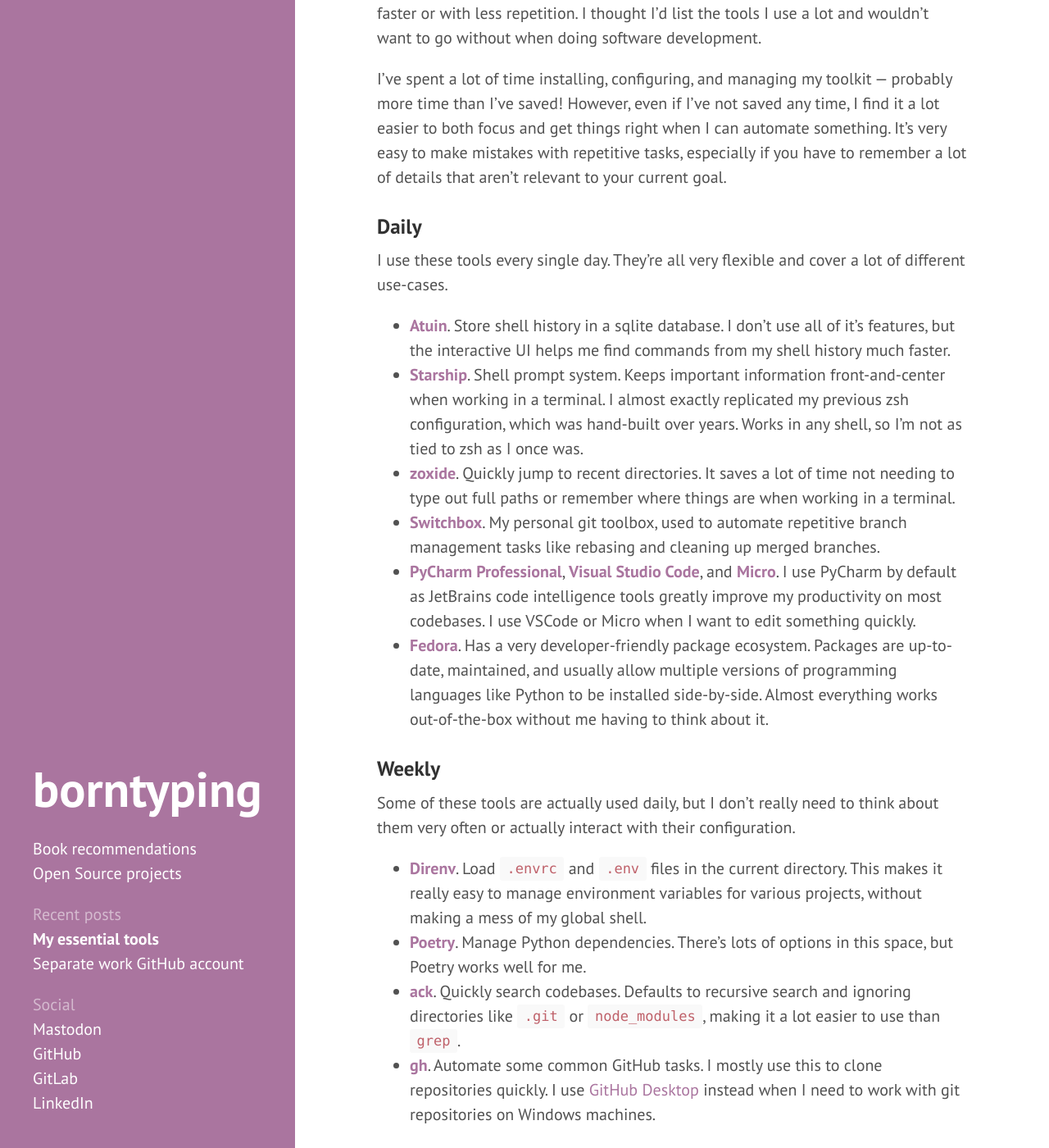
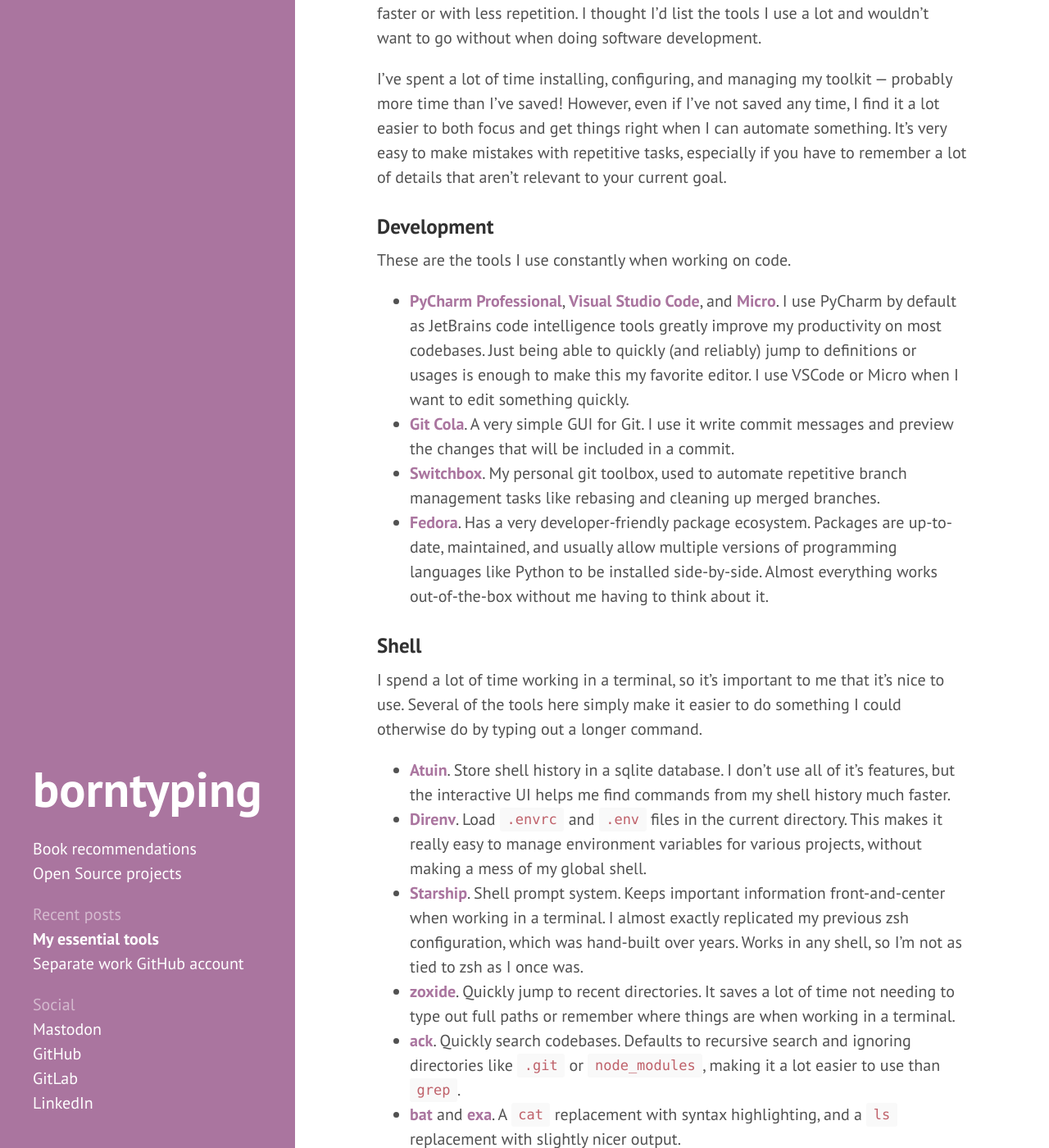
Before and after one commit to borntyping/borntyping.github.io, a Jekyll site: the page built from _posts/2023-06-14-my-essential-tools.md, in a window 1280 px wide and 1400 px high, scrolled down 209 px. Shown: the whole window at 82% size. Built offline with Jekyll 4.4.1, drawn with Linux system fonts in a browser that asks for light colours; some of the changed text lies outside the part shown.

Commit message:
Rewrite 2023-06-14-my-essential-tools.md

```diff
--- a/_posts/2023-06-14-my-essential-tools.md
+++ b/_posts/2023-06-14-my-essential-tools.md
@@ -9,32 +9,40 @@
 
 I've spent a lot of time installing, configuring, and managing my toolkit — probably more time than I've saved! However, even if I've not saved any time, I find it a lot easier to both focus and get things right when I can automate something. It's very easy to make mistakes with repetitive tasks, especially if you have to remember a lot of details that aren't relevant to your current goal.
 
-### Daily
+### Development
 
-I use these tools every single day. They're all very flexible and cover a lot of different use-cases.
+These are the tools I use constantly when working on code.
+
+- **[PyCharm Professional](https://www.jetbrains.com/pycharm/)**, **[Visual Studio Code](https://code.visualstudio.com/)**, and **[Micro](https://micro-editor.github.io/)**. I use PyCharm by default as JetBrains code intelligence tools greatly improve my productivity on most codebases. Just being able to quickly (and reliably) jump to definitions or usages is enough to make this my favorite editor. I use VSCode or Micro when I want to edit something quickly.
+- **[Git Cola](https://git-cola.github.io/)**. A very simple GUI for Git. I use it write commit messages and preview the changes that will be included in a commit.
+- **[Switchbox](https://github.com/borntyping/switchbox)**. My personal git toolbox, used to automate repetitive branch management tasks like rebasing and cleaning up merged branches.
+- **[Fedora](https://fedoraproject.org/)**. Has a very developer-friendly package ecosystem. Packages are up-to-date, maintained, and usually allow multiple versions of programming languages like Python to be installed side-by-side. Almost everything works out-of-the-box without me having to think about it.
+
+### Shell
+
+I spend a lot of time working in a terminal, so it's important to me that it's nice to use. Several of the tools here simply make it easier to do something I could otherwise do by typing out a longer command.
 
 - **[Atuin](https://atuin.sh/)**. Store shell history in a sqlite database. I don't use all of it's features, but the interactive UI helps me find commands from my shell history much faster.
+- **[Direnv](https://direnv.net/)**. Load `.envrc` and `.env` files in the current directory. This makes it really easy to manage environment variables for various projects, without making a mess of my global shell.
 - **[Starship](https://starship.rs/)**. Shell prompt system. Keeps important information front-and-center when working in a terminal. I almost exactly replicated my previous zsh configuration, which was hand-built over years. Works in any shell, so I'm not as tied to zsh as I once was.
 - **[zoxide](https://github.com/ajeetdsouza/zoxide)**. Quickly jump to recent directories. It saves a lot of time not needing to type out full paths or remember where things are when working in a terminal.
-- **[Switchbox](https://github.com/borntyping/switchbox)**. My personal git toolbox, used to automate repetitive branch management tasks like rebasing and cleaning up merged branches.
-- **[PyCharm Professional](https://www.jetbrains.com/pycharm/)**, **[Visual Studio Code](https://code.visualstudio.com/)**, and **[Micro](https://micro-editor.github.io/)**. I use PyCharm by default as JetBrains code intelligence tools greatly improve my productivity on most codebases. I use VSCode or Micro when I want to edit something quickly.
-- **[Fedora](https://fedoraproject.org/)**. Has a very developer-friendly package ecosystem. Packages are up-to-date, maintained, and usually allow multiple versions of programming languages like Python to be installed side-by-side. Almost everything works out-of-the-box without me having to think about it.
-
-### Weekly
-
-Some of these tools are actually used daily, but I don't really need to think about them very often or actually interact with their configuration.
-
-- **[Direnv](https://direnv.net/)**. Load `.envrc` and `.env` files in the current directory. This makes it really easy to manage environment variables for various projects, without making a mess of my global shell.
-- **[Poetry](https://github.com/python-poetry/poetry/)**. Manage Python dependencies. There's lots of options in this space, but Poetry works well for me.
 - **[ack](https://beyondgrep.com/)**. Quickly search codebases. Defaults to recursive search and ignoring directories like `.git` or `node_modules`, making it a lot easier to use than `grep`.
+- **[bat](https://github.com/sharkdp/bat)** and **[exa](https://the.exa.website/)**. A `cat` replacement with syntax highlighting, and a `ls` replacement with slightly nicer output.
 - **[gh](https://github.com/cli/cli)**. Automate some common GitHub tasks. I mostly use this to clone repositories quickly. I use [GitHub Desktop](https://desktop.github.com/) instead when I need to work with git repositories on Windows machines.
 
-### Monthly
+### Configuration management
 
-These are tools I use for very specific tasks that I encounter frequently enough that it's still worth making them easier.
+I generally prefer to have all the tools I need installed on my local development machine. I tend to avoid using Docker or Podman for local development, which helps avoid conflicts when using someone else's workflow that does.
 
 - **[Ansible](https://github.com/ansible/ansible)**. I use Ansible to manage my development machines. It's a lot more flexible than other approaches I've used or seen for managing dotfiles. It's a nice way to abstract over all the different types of packages I need to install.
+- **[Poetry](https://github.com/python-poetry/poetry/)**. Manage Python dependencies. There's lots of options in this space, but Poetry works well for me.
 - **[pipx](https://pypa.github.io/pipx/)**. Install Python executables in a dedicated space. Keeps the Python tools I use separate from my system installation of Python and separate from codebase-specific virtualenvs.
 - **[npx](https://www.npmjs.com/package/npx)**. Run NodeJS exectuables without installing them.
+
+### Cloud systems
+
+These are tools that mostly make a different tool easier to use.
+
 - **[aws-vault](https://github.com/99designs/aws-vault/)**. Manage AWS credentials. Integrates with your system keyring and issues temporary credentials when needed. Makes it a lot easier to manage lots of different AWS roles.
 - **[kubectx + kubens](https://github.com/ahmetb/kubectx)**. Quickly switch between Kubernetes contexts and namespaces. I don't know why this isn't built into the kubectl CLI.
+- **[stern](https://github.com/stern/stern)**. Follow logs from multiple containers. If nothing else, not having to restart a `kubectl logs` command every time a deployment or pod restarts is very helpful, but stern also provides a nice interactive interface for reading logs.
```
